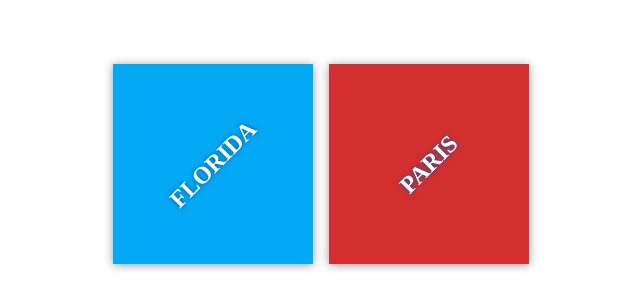
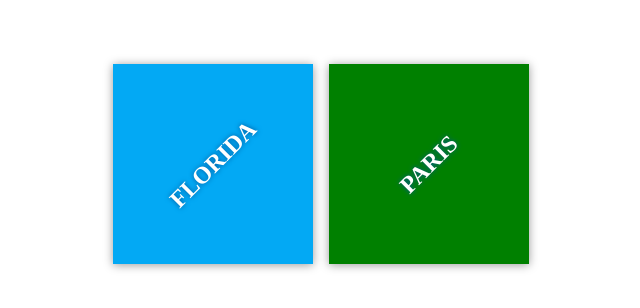
Before and after one commit to Hamzat-AbdulRahman/my-travel-plans, a plain HTML site: page index.html in a window 1280 px wide. Shown: the part 236-544 px from the top of the page, without its empty margins (319-959 px from the left). Drawn offline with Linux system fonts and the light colour scheme.

Commit message:
Style destinations

```diff
--- a/css/app.css
+++ b/css/app.css
@@ -51,5 +51,5 @@ h2 {
 }
 
 #paris {
-    background-color: #d32f2f;
+    background-color: green;
 }
```
